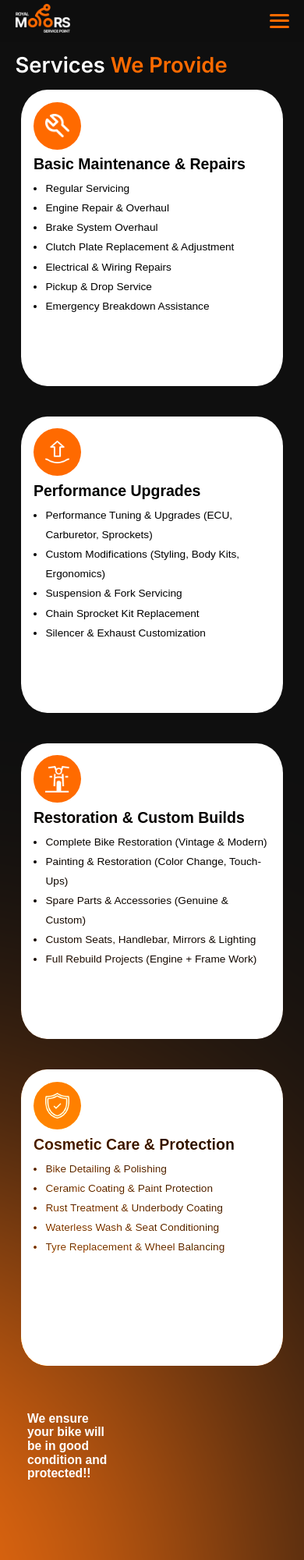
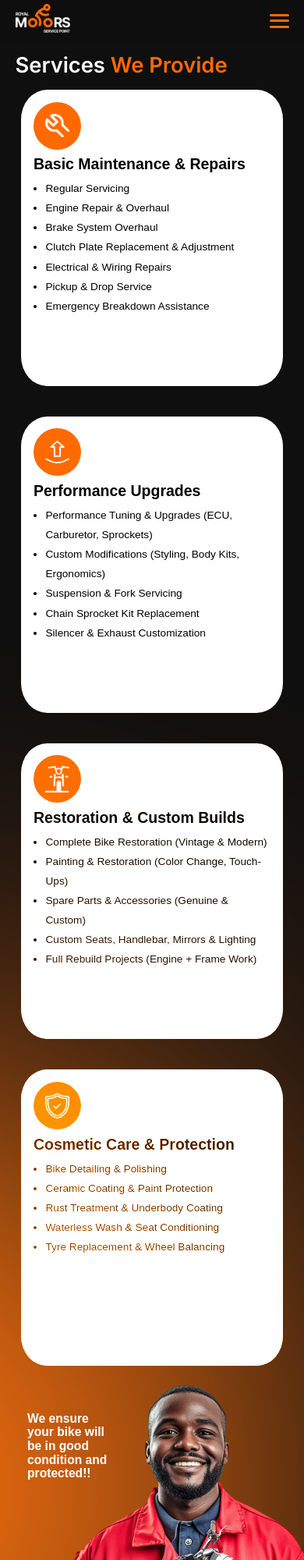
Before and after one commit to Kalpesh-Parab/Royal-Motors-Service-Point, a React (Vite) app: page /services in a window 390 px wide. Shown: the top 2000 px of the page at 78% size. Built offline with nearby package versions, Linux system fonts and the light colour scheme.

Commit message:
Mobile Responsive scss updated

```diff
--- a/src/pages/about/about.scss
+++ b/src/pages/about/about.scss
@@ -36,6 +36,7 @@
 
   @media (max-width: 480px) {
   .About{
+    padding-bottom: 27vh;
     .heading{
       letter-spacing: normal;
       font-size: 7vw;
--- a/src/pages/home/sections/contact/contact.scss
+++ b/src/pages/home/sections/contact/contact.scss
@@ -148,6 +148,7 @@
 
 @media (max-width: 480px) {
   .ContactHome {
+    padding-bottom: 23vh;
     .shape1 {
       display: none;
     }
--- a/src/pages/services/services.scss
+++ b/src/pages/services/services.scss
@@ -181,11 +181,11 @@
     }
 
     .mechanic{
-      height: 55vh;
+      height: 40vh;
       img{
-        bottom: -20%;
+        bottom: -15%;
         scale: .35;
-        left: -85%;
+        left: -70%;
       }
 
       .slogan{
```
